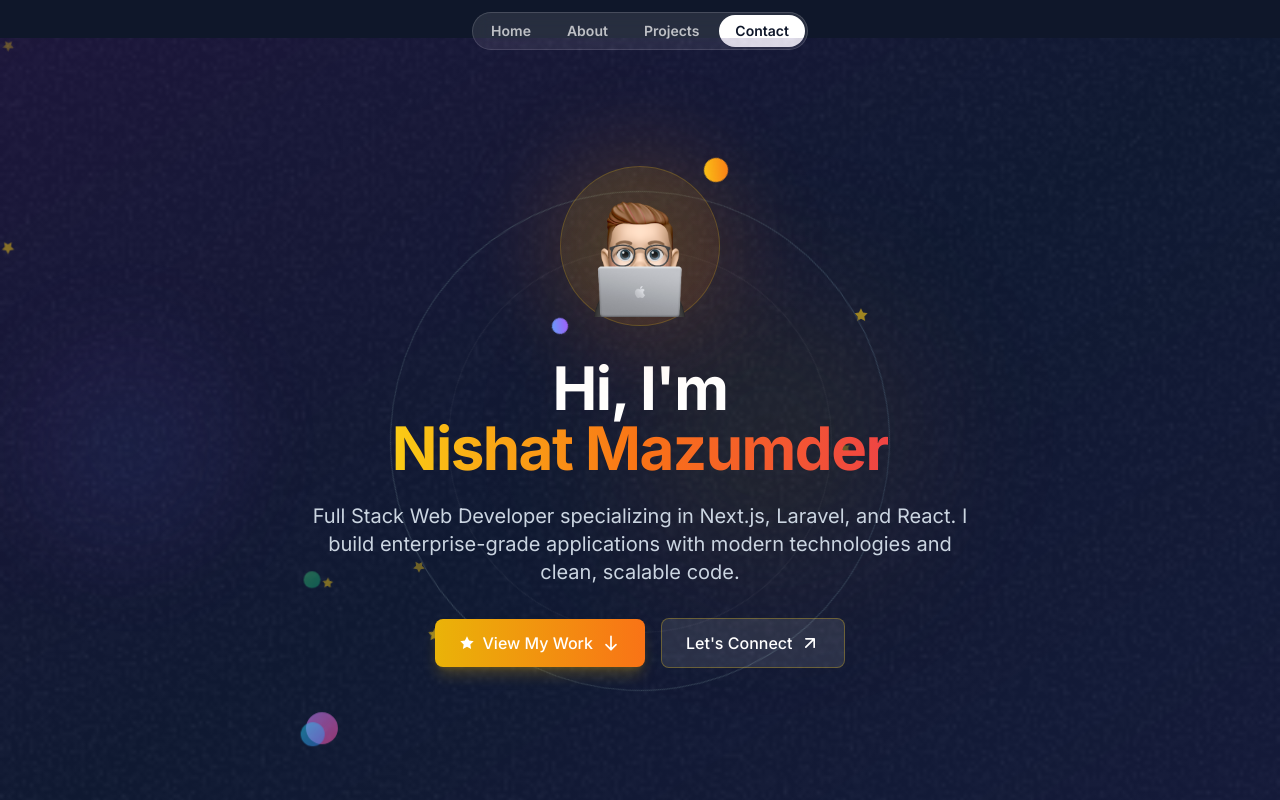
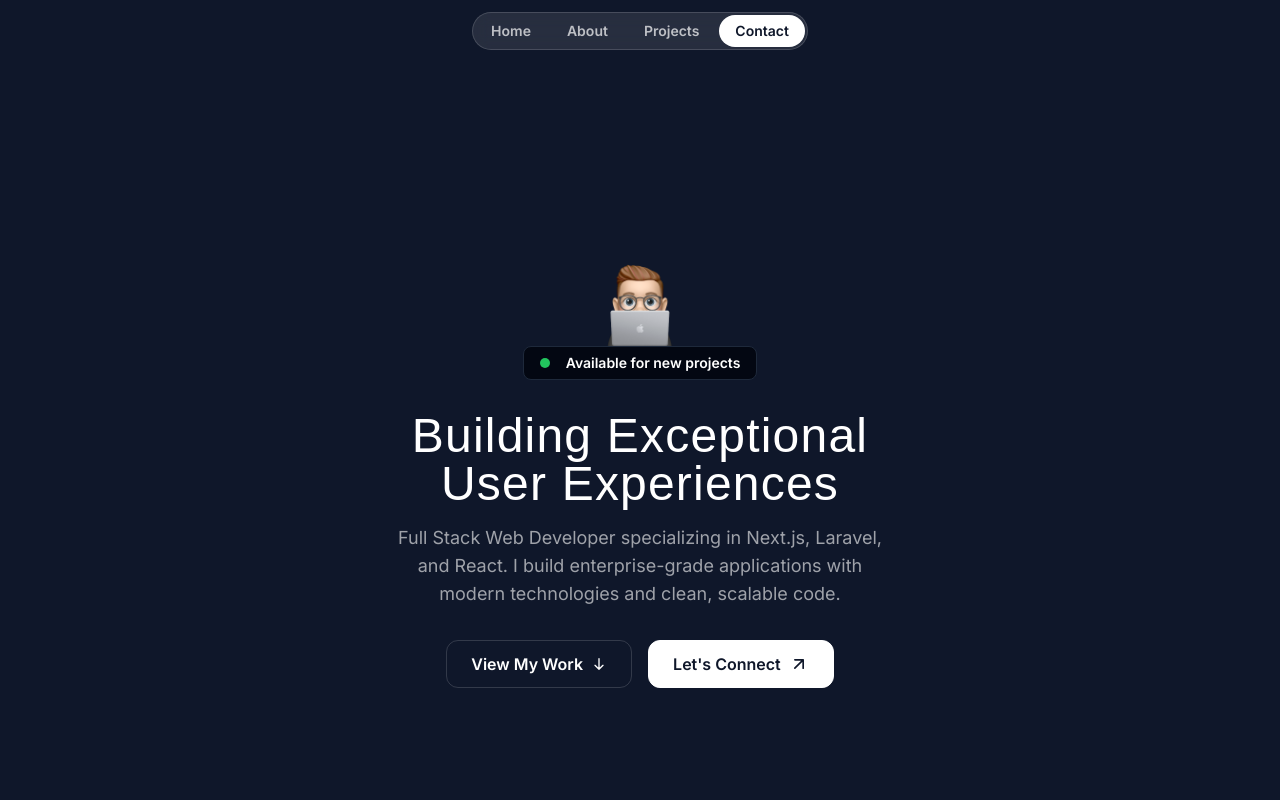
Before and after one commit to nishatislam04/new-portfolio, a Next.js app: page / in a window 1280 px wide. Shown: the top 800 px of the page. Built offline with nearby package versions, Linux system fonts and the light colour scheme; no server answers; a web font is replaced by a local one.

Commit message:
add: static part of hero section & solar design is yet to come

```diff
--- a/src/sections/Hero.tsx
+++ b/src/sections/Hero.tsx
@@ -1,224 +1,47 @@
-'use client';
+"use client";
 
-import { motion } from 'framer-motion';
-import Image from 'next/image';
-import { Section, Button } from '@/components/ui';
-import { FadeIn, StaggerContainer } from '@/components/animations';
-import { ArrowDownIcon, ArrowUpRightIcon, StarIcon } from '@/components/icons';
-import { memojiImages, otherImages } from '@/assets/images';
-import { scrollToElement } from '@/utils';
-import { PERSONAL_INFO } from '@/constants/personal-info';
-
-// Star component for background decoration
-const Star = ({ className, delay = 0 }: { className?: string; delay?: number }) => (
-  <motion.div
-    className={`absolute ${className}`}
-    initial={{ opacity: 0, scale: 0 }}
-    animate={{
-      opacity: [0, 1, 0.5, 1],
-      scale: [0, 1, 0.8, 1],
-      rotate: [0, 180, 360]
-    }}
-    transition={{
-      duration: 4,
-      repeat: Infinity,
-      ease: "easeInOut",
-      delay,
-    }}
-  >
-    <StarIcon className="w-4 h-4 text-yellow-400/60" />
-  </motion.div>
-);
+import { Section, Button, Container } from "@/components/ui";
+import { ArrowDownIcon, ArrowUpRightIcon, StarIcon } from "@/components/icons";
+import { scrollToElement } from "@/utils";
+import { PERSONAL_INFO } from "@/constants/personal-info";
+import Image from "next/image";
+import memojiImage from "@/assets/images/memoji-computer.png";
 
 export const HeroSection = () => {
 	const handleScrollToProjects = () => {
-    scrollToElement('projects');
+		scrollToElement("projects");
 	};
 
 	const handleScrollToContact = () => {
-    scrollToElement('contact');
+		scrollToElement("contact");
 	};
 
 	return (
-    <Section id="home" className="min-h-screen flex items-center relative overflow-hidden">
-      {/* Background grain texture */}
-      <div className="absolute inset-0 opacity-5">
-        <Image
-          src={otherImages.grain}
-          alt=""
-          fill
-          className="object-cover"
-          priority
-        />
+		<Section id="home" className="py-32 md:py-48 lg:py-52">
+			<Container>
+				<div className="flex flex-col items-center">
+					<Image src={memojiImage} className="size-[100px]" alt="Person peeking behind from computer" width={100} height={100} />
+
+					<div className="bg-gray-950 border border-gray-800 py-1.5 px-4 inline-flex items-center gap-4 rounded-lg">
+						<div className="bg-green-500 size-2.5 rounded-full"></div>
+						<div className="text-sm font-semibold">Available for new projects</div>
 					</div>
-
-      {/* Solar/Space themed background */}
-      <div className="absolute inset-0">
-        {/* Main gradient background */}
-        <div className="absolute inset-0 bg-gradient-to-br from-purple-900/20 via-blue-900/10 to-indigo-900/20" />
-
-        {/* Solar glow effect */}
-        <div className="absolute top-1/4 right-1/4 w-96 h-96 bg-gradient-radial from-yellow-400/10 via-orange-500/5 to-transparent rounded-full blur-3xl" />
-        <div className="absolute bottom-1/3 left-1/5 w-64 h-64 bg-gradient-radial from-blue-500/10 via-purple-500/5 to-transparent rounded-full blur-2xl" />
 				</div>
-
-      {/* Floating stars */}
-      <div className="absolute inset-0">
-        <Star className="top-1/6 left-1/6" delay={0} />
-        <Star className="top-1/4 right-1/5" delay={1} />
-        <Star className="top-2/3 left-1/4" delay={2} />
-        <Star className="top-1/2 right-1/3" delay={0.5} />
-        <Star className="bottom-1/4 left-1/3" delay={1.5} />
-        <Star className="bottom-1/6 right-1/6" delay={2.5} />
-        <Star className="top-1/3 left-2/3" delay={3} />
-        <Star className="bottom-1/3 right-2/3" delay={0.8} />
+				<div className="max-w-lg mx-auto">
+					<h1 className="font-serif text-3xl text-center mt-8 tracking-wide md:text-5xl">Building Exceptional User Experiences</h1>
+					<p className="mt-4 text-center text-white/60 md:text-lg">{PERSONAL_INFO.profile}</p>
 				</div>
-
-      {/* Orbital rings */}
-      <div className="absolute inset-0 flex items-center justify-center">
-        <motion.div
-          className="w-96 h-96 border border-white/5 rounded-full"
-          animate={{ rotate: 360 }}
-          transition={{ duration: 50, repeat: Infinity, ease: "linear" }}
-        />
-        <motion.div
-          className="absolute w-[500px] h-[500px] border border-white/3 rounded-full"
-          animate={{ rotate: -360 }}
-          transition={{ duration: 80, repeat: Infinity, ease: "linear" }}
-        />
+				<div className="flex flex-col items-center mt-8 gap-4 md:flex-row justify-center">
+					<button onClick={handleScrollToProjects} className="inline-flex items-center gap-2 border border-white/15 px-6 h-12 rounded-xl">
+						<span className="font-semibold">View My Work</span>
+						<ArrowDownIcon className="size-4" />
+					</button>
+					<button onClick={handleScrollToContact} className="inline-flex items-center gap-2 border border-white bg-white text-gray-900 h-12 px-6 rounded-xl">
+						<span className="font-semibold">Let's Connect</span>
+						<ArrowUpRightIcon className="w-5 h-5" />
+					</button>
 				</div>
-
-      <div className="relative z-10 w-full">
-        <StaggerContainer className="text-center">
-          {/* Avatar with solar glow */}
-          <FadeIn delay={0.2}>
-            <motion.div
-              className="relative w-32 h-32 md:w-40 md:h-40 mx-auto mb-8"
-              whileHover={{ scale: 1.1, rotate: 5 }}
-              transition={{ type: "spring", stiffness: 300, damping: 20 }}
-            >
-              {/* Solar glow behind avatar */}
-              <div className="absolute inset-0 bg-gradient-radial from-yellow-400/20 via-orange-500/10 to-transparent rounded-full blur-xl scale-150" />
-
-              <div className="relative w-full h-full bg-gradient-to-br from-yellow-400/10 to-orange-500/10 rounded-full border border-yellow-400/20">
-                <Image
-                  src={memojiImages.computer}
-                  alt="Avatar"
-                  fill
-                  className="object-contain p-2"
-                  priority
-                />
-              </div>
-
-              {/* Orbiting elements */}
-              <motion.div
-                className="absolute -top-2 -right-2 w-6 h-6 bg-gradient-to-br from-yellow-400 to-orange-500 rounded-full"
-                animate={{
-                  rotate: 360,
-                }}
-                transition={{
-                  duration: 8,
-                  repeat: Infinity,
-                  ease: "linear",
-                }}
-              />
-              <motion.div
-                className="absolute -bottom-2 -left-2 w-4 h-4 bg-gradient-to-br from-blue-400 to-purple-500 rounded-full"
-                animate={{
-                  rotate: -360,
-                }}
-                transition={{
-                  duration: 6,
-                  repeat: Infinity,
-                  ease: "linear",
-                }}
-              />
-            </motion.div>
-          </FadeIn>
-
-          {/* Main heading */}
-          <FadeIn delay={0.4}>
-            <h1 className="heading-1 mb-6">
-              <span className="block text-white">Hi, I'm</span>
-              <span className="bg-gradient-to-r from-yellow-400 via-orange-500 to-red-500 bg-clip-text text-transparent">
-                {PERSONAL_INFO.name}
-              </span>
-            </h1>
-          </FadeIn>
-
-          {/* Subtitle */}
-          <FadeIn delay={0.6}>
-            <p className="body-large text-gray-300 mb-8 max-w-2xl mx-auto">
-              {PERSONAL_INFO.profile}
-            </p>
-          </FadeIn>
-
-          {/* CTA Buttons */}
-          <FadeIn delay={0.8}>
-            <div className="flex flex-col sm:flex-row gap-4 justify-center items-center mb-12">
-              <Button
-                onClick={handleScrollToProjects}
-                className="group bg-gradient-to-r from-yellow-500 to-orange-500 hover:from-yellow-600 hover:to-orange-600 text-white shadow-lg shadow-yellow-500/25"
-              >
-                <StarIcon className="w-4 h-4" />
-                View My Work
-                <ArrowDownIcon className="w-5 h-5 transition-transform group-hover:translate-x-1 group-hover:-translate-y-1" />
-              </Button>
-
-              <Button
-                variant="secondary"
-                onClick={handleScrollToContact}
-                className="group border-yellow-400/30 hover:border-yellow-400/50 hover:bg-yellow-400/10"
-              >
-                Let's Connect
-                <ArrowUpRightIcon className="w-5 h-5 transition-transform group-hover:translate-x-1 group-hover:-translate-y-1" />
-              </Button>
-            </div>
-          </FadeIn>
-
-
-        </StaggerContainer>
-      </div>
-
-      {/* Additional decorative planets/celestial bodies */}
-      <motion.div
-        className="absolute top-1/6 left-1/12 w-8 h-8 bg-gradient-to-br from-purple-400 to-pink-500 rounded-full opacity-60"
-        animate={{
-          y: [0, -20, 0],
-          x: [0, 10, 0],
-        }}
-        transition={{
-          duration: 6,
-          repeat: Infinity,
-          ease: "easeInOut",
-        }}
-      />
-      <motion.div
-        className="absolute bottom-1/6 right-1/12 w-6 h-6 bg-gradient-to-br from-cyan-400 to-blue-500 rounded-full opacity-50"
-        animate={{
-          y: [0, 15, 0],
-          x: [0, -8, 0],
-        }}
-        transition={{
-          duration: 4,
-          repeat: Infinity,
-          ease: "easeInOut",
-          delay: 2,
-        }}
-      />
-      <motion.div
-        className="absolute top-2/3 left-1/6 w-4 h-4 bg-gradient-to-br from-green-400 to-emerald-500 rounded-full opacity-40"
-        animate={{
-          y: [0, -12, 0],
-          scale: [1, 1.2, 1],
-        }}
-        transition={{
-          duration: 5,
-          repeat: Infinity,
-          ease: "easeInOut",
-          delay: 1,
-        }}
-      />
+			</Container>
 		</Section>
 	);
 };
```
Also changed, not shown: src/components/ui/Container.tsx (+13 -19 lines). Lines whose indentation alone changed are shown as unchanged.
